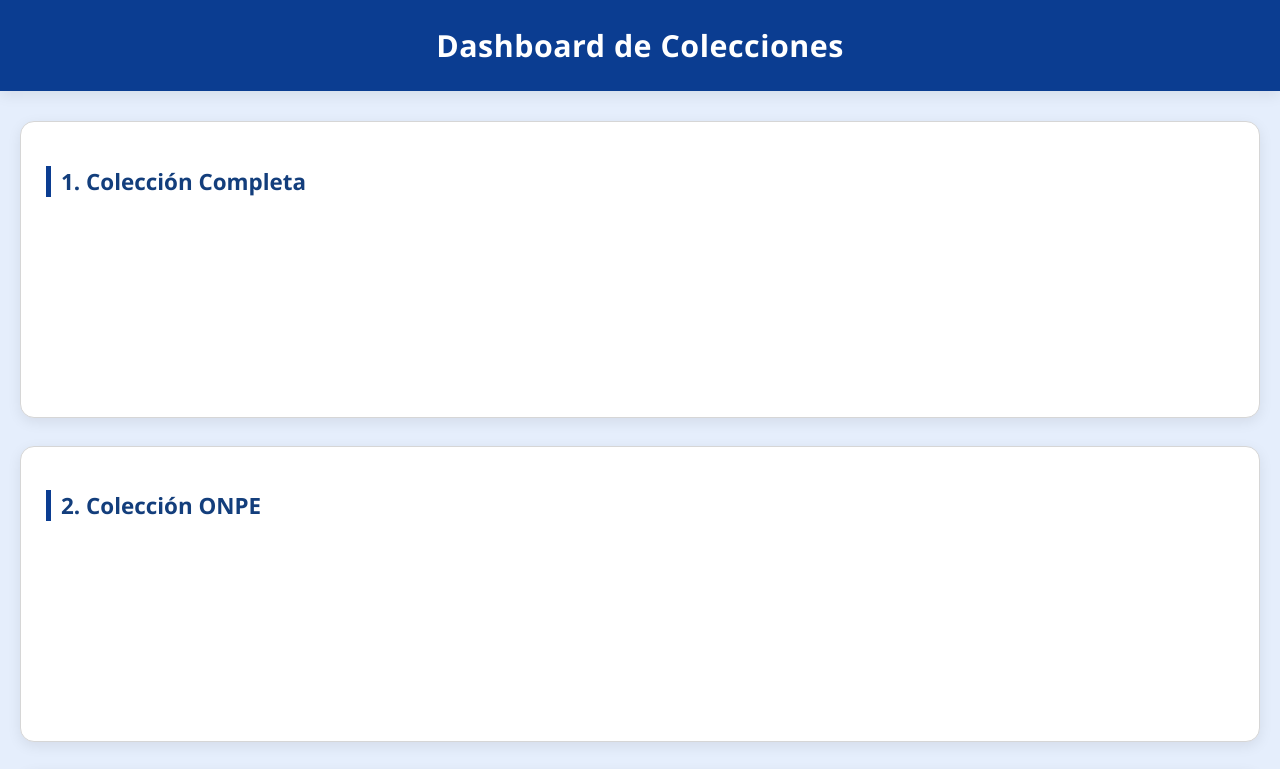
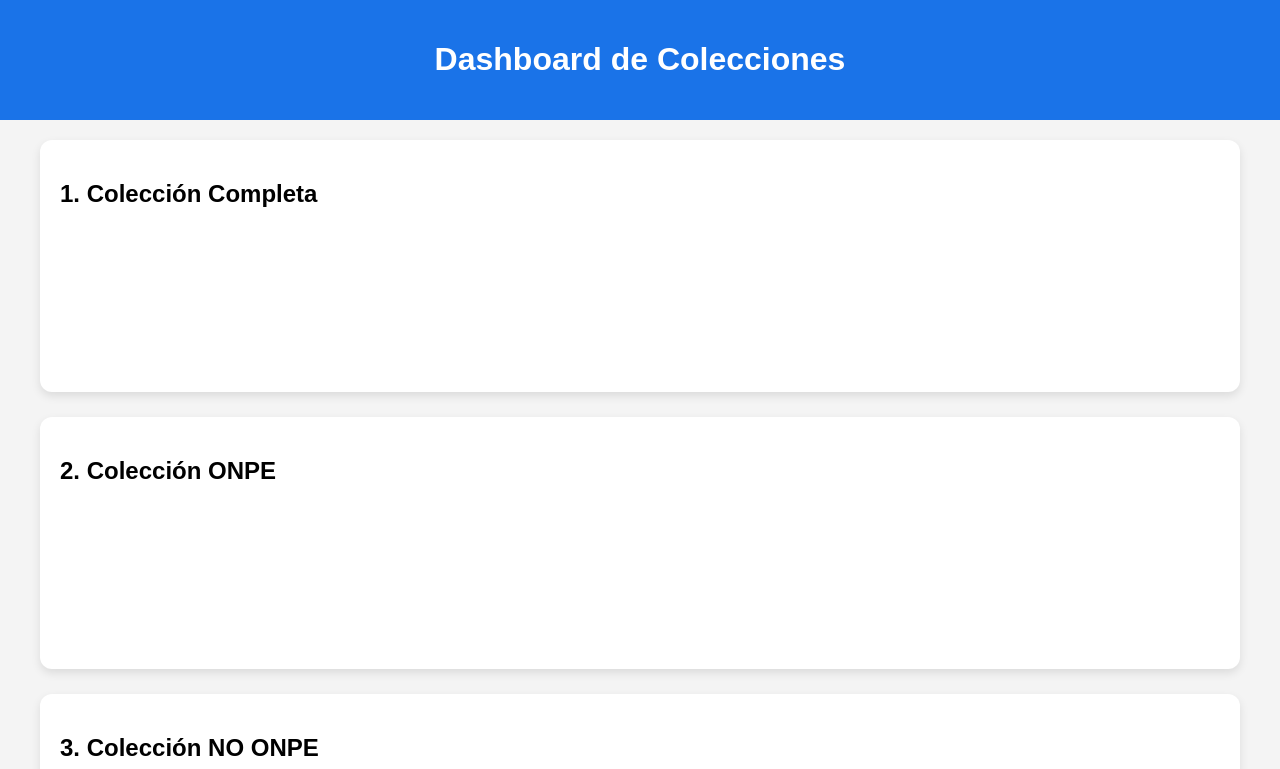
Before and after one commit to Gabrielaqf16/ONPE, a plain HTML site: page index1.html in a window 1280 px wide. Shown: the top 769 px of the page. Drawn offline with nearby package versions, Linux system fonts and the light colour scheme.

Commit message:
Refactor CSS to remove variables and simplify styles

```diff
--- a/style.css
+++ b/style.css
@@ -1,92 +1,8 @@
-/* Estilo institucional moderno */
-:root {
-  --color-primario: #0b3d91;      /* Azul institucional */
-  --color-secundario: #e5eefc;    /* Fondo suave */
-  --color-acento: #133e7c;        /* Azul más oscuro */
-  --color-texto: #1a1a1a;
-  --color-borde: #d6d6d6;
-  --color-card: #ffffff;
-  --shadow-suave: 0 4px 14px rgba(0,0,0,0.08);
-  --radius: 14px;
-  --transicion: 0.25s ease-in-out;
-}
-
-body {
-  font-family: "Segoe UI", "Roboto", sans-serif;
-  background: var(--color-secundario);
-  margin: 0;
-  padding: 0;
-  color: var(--color-texto);
-}
-
-header {
-  background: var(--color-primario);
-  color: white;
-  padding: 25px;
-  text-align: center;
-  box-shadow: var(--shadow-suave);
-  letter-spacing: 0.5px;
-}
-
-header h1 {
-  font-size: 1.9rem;
-  font-weight: 600;
-  margin: 0;
-}
-
-main {
-  max-width: 1250px;
-  margin: auto;
-  padding: 30px 20px;
-}
-
-.card {
-  background: var(--color-card);
-  padding: 25px;
-  border-radius: var(--radius);
-  margin-bottom: 28px;
-  box-shadow: var(--shadow-suave);
-  border: 1px solid var(--color-borde);
-  transition: var(--transicion);
-}
-
-.card:hover {
-  transform: translateY(-2px);
-  box-shadow: 0 6px 18px rgba(0,0,0,0.12);
-}
-
-h2 {
-  margin-bottom: 15px;
-  font-size: 1.4rem;
-  color: var(--color-acento);
-  font-weight: 600;
-  border-left: 5px solid var(--color-primario);
-  padding-left: 10px;
-}
-
-table {
-  width: 100%;
-  border-collapse: collapse;
-  margin-top: 18px;
-  font-size: 0.95rem;
-}
-
-th, td {
-  padding: 12px;
-  border: 1px solid var(--color-borde);
-  text-align: center;
-}
-
-th {
-  background: var(--color-secundario);
-  color: var(--color-acento);
-  font-weight: 600;
-}
-
-tr:nth-child(even) {
-  background: #f8faff;
-}
-
-canvas {
-  margin-top: 25px;
-}
+body { font-family: Arial, sans-serif; background:#f4f4f4; margin:0; padding:0; }
+header { background:#1a73e8; color:white; padding:20px; text-align:center; }
+main { max-width:1200px; margin:auto; padding:20px; }
+.card { background:white; padding:20px; border-radius:12px; margin-bottom:25px; box-shadow:0 4px 10px rgba(0,0,0,0.1); }
+table { width:100%; border-collapse:collapse; margin-top:15px; }
+th, td { padding:10px; border:1px solid #ccc; text-align:center; }
+th { background:#e9e9e9; }
+h2 { margin-bottom:10px; }
```
